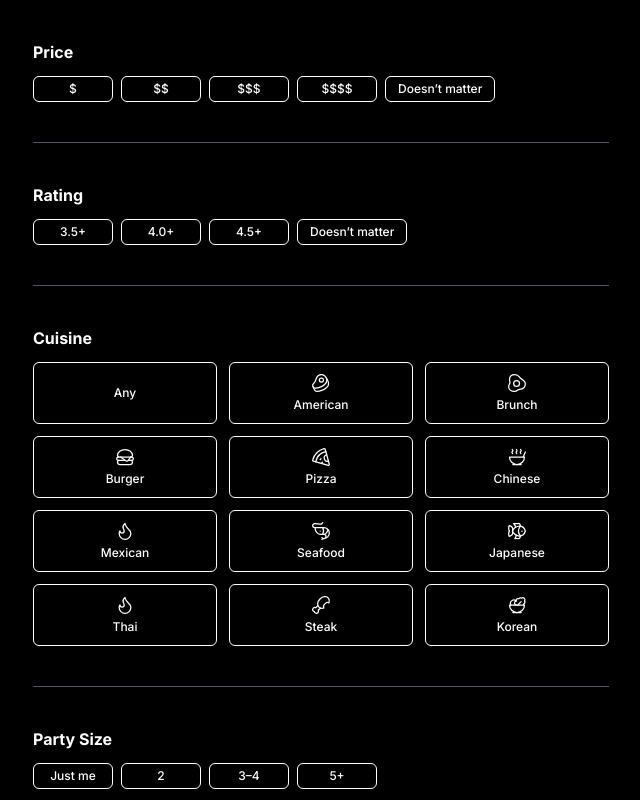
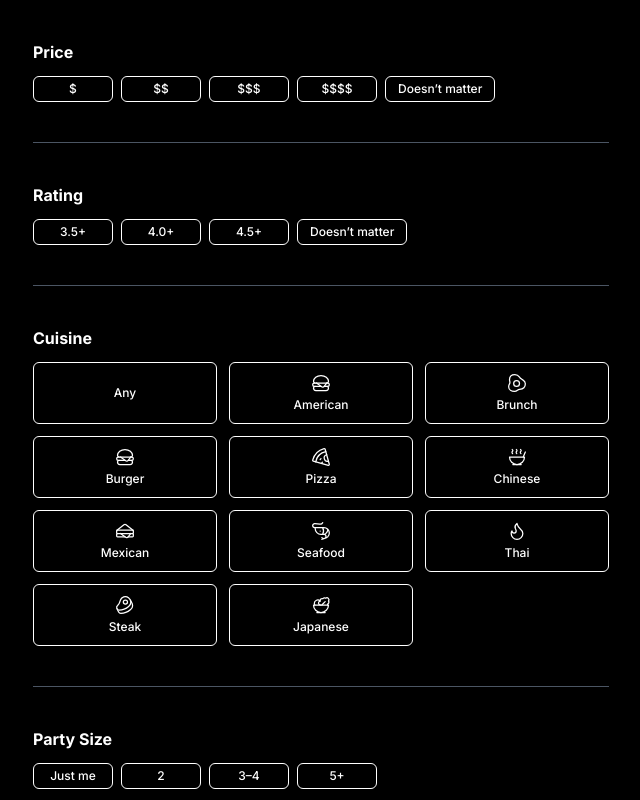
Before and after one commit to jysonn97/what-to-eat, a Next.js app: page /multi in a window 1280 px wide. Shown: the top 800 px of the page, without its empty margins (319-959 px from the left). Built offline with nearby package versions, Linux system fonts and the light colour scheme.

Commit message:
Update CuisineGrid.js

```diff
--- a/components/CuisineGrid.js
+++ b/components/CuisineGrid.js
@@ -12,23 +12,23 @@ import {
   EggFried,
   Soup,
   Salad,
+  Sandwich,
   Shrimp
 } from "lucide-react";
 
 
 const cuisineOptions = [
   { label: "Any", icon: null },
-  { label: "American", icon: Beef },
+  { label: "American", icon: Hamburger },
   { label: "Brunch", icon: EggFried },
   { label: "Burger", icon: Hamburger },
   { label: "Pizza", icon: Pizza },
   { label: "Chinese", icon: Soup },
-  { label: "Mexican", icon: Flame },
+  { label: "Mexican", icon: Sandwich },
   { label: "Seafood", icon: Shrimp },
-  { label: "Japanese", icon: Fish },
   { label: "Thai", icon: Flame },
-  { label: "Steak", icon: Drumstick },
-  { label: "Korean", icon: Salad }
+  { label: "Steak", icon: Beef },
+  { label: "Japanese", icon: Salad }
 ];
 
 export default function CuisineGrid({ selected, onToggle, small = false }) {
```
